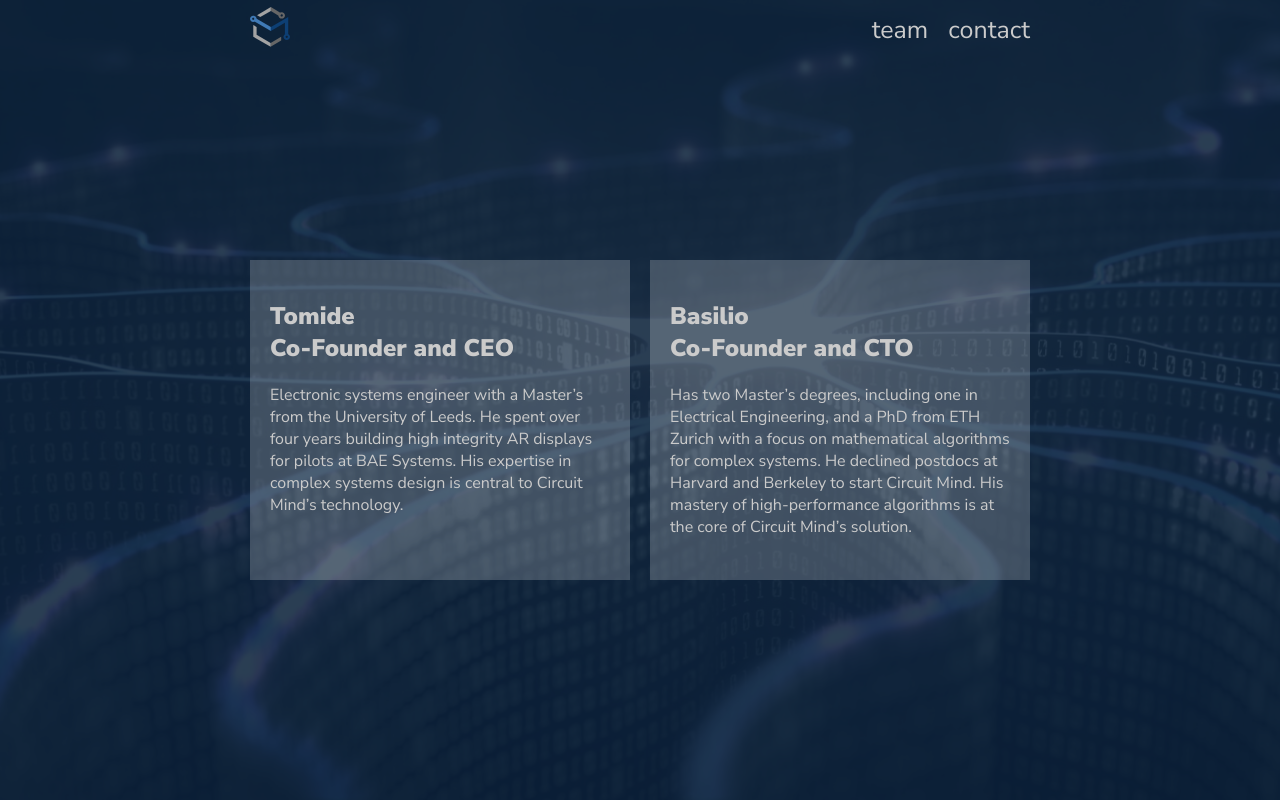
After one commit to aiwatko/circuitmind, a PHP site: page /team.html in a window 1280 px wide. The commit adds this page. Run offline with PHP 8.4, Linux system fonts and the light colour scheme.

Commit message:
Add team page

```diff
--- a/main.css
+++ b/main.css
@@ -26,12 +26,23 @@
 
 .header {
   display: flex;
-  justify-content: flex-end;
+  justify-content: space-between;
+  min-height: 60px;
+}
+
+.header__logo-container, .header__links-container {
+  display: flex;
+  align-items: center;
+}
+
+.header__logo {
+  width: 40px;
 }
 
 .link {
+  display: inline-block;
   font-size: 25px;
-  margin-top: 20px;
+  margin-left: 20px;
 }
 
 .link,
@@ -88,3 +99,38 @@
     text-align: center;
   }
 }
+
+.hidden {
+  display: none;
+}
+
+.team {
+  display: flex;
+  height: 100%;
+  margin-left: -20px;
+  align-items: center;
+  justify-content: center;
+}
+
+.team__inner {
+  display: flex;
+  align-items: flex-start;
+  justify-content: center;
+}
+
+@media only screen and (max-width: 600px) {
+  .team__inner {
+    flex-direction: column;
+  }
+}
+
+.team-member {
+  display: flex;
+  flex-direction: column;
+  flex: 1 1 0;
+  min-height: 280px;
+  margin-left: 20px;
+  margin-bottom: 20px;
+  padding: 20px;
+  background: rgba(255, 255, 255, .2);
+}
--- /dev/null
+++ b/team.html
@@ -0,0 +1,48 @@
+<!DOCTYPE html>
+<html>
+
+<head>
+	<meta name="viewport" content="width=device-width, initial-scale=1">
+	<!-- Google Analytics -->
+	<script>
+		window.ga = window.ga || function () { (ga.q = ga.q || []).push(arguments) }; ga.l = +new Date;
+		ga('create', 'UA-132393507-1', 'auto');
+		ga('send', 'pageview');
+	</script>
+	<script async src='https://www.google-analytics.com/analytics.js'></script>
+	<!-- End Google Analytics -->
+	<link rel="stylesheet" type="text/css" href="main.css">
+	<link href="https://fonts.googleapis.com/css?family=Nunito+Sans:400,900" rel="stylesheet">
+	<title>Circuit mind</title>
+</head>
+
+<body>
+	<div class="template">
+		<div class="container">
+			<header class="header">
+				<div class="header__logo-container">
+					<a href="index.html"><img class="header__logo" src="logo.svg" alt="Logo" /></a>
+				</div>
+				<div class="header__links-container">
+					<a class="link" href="team.html">team</a>
+					<a class="link" href="mailto:tomide@circuitmind.io">contact</a>
+				</div>
+			</header>
+			<main class="team">
+				<div class="team__inner">
+					<h1 class="hidden">Team</h1>
+					<div class="team-member">
+						<h2>Tomide<br>Co-Founder and CEO</h2>
+						Electronic systems engineer with a Master’s from the University of Leeds. He spent over four years building high integrity AR displays for pilots at BAE Systems. His expertise in complex systems design is central to Circuit Mind’s technology.
+					</div>
+					<div class="team-member">
+						<h2>Basilio<br>Co-Founder and CTO</h2>
+						Has two Master’s degrees, including one in Electrical Engineering, and a PhD from ETH Zurich with a focus on mathematical algorithms for complex systems. He declined postdocs at Harvard and Berkeley to start Circuit Mind. His mastery of high-performance algorithms is at the core of Circuit Mind’s solution.
+					</div>
+				</div>
+			</main>
+		</div>
+	</div>
+</body>
+
+</html>
```
